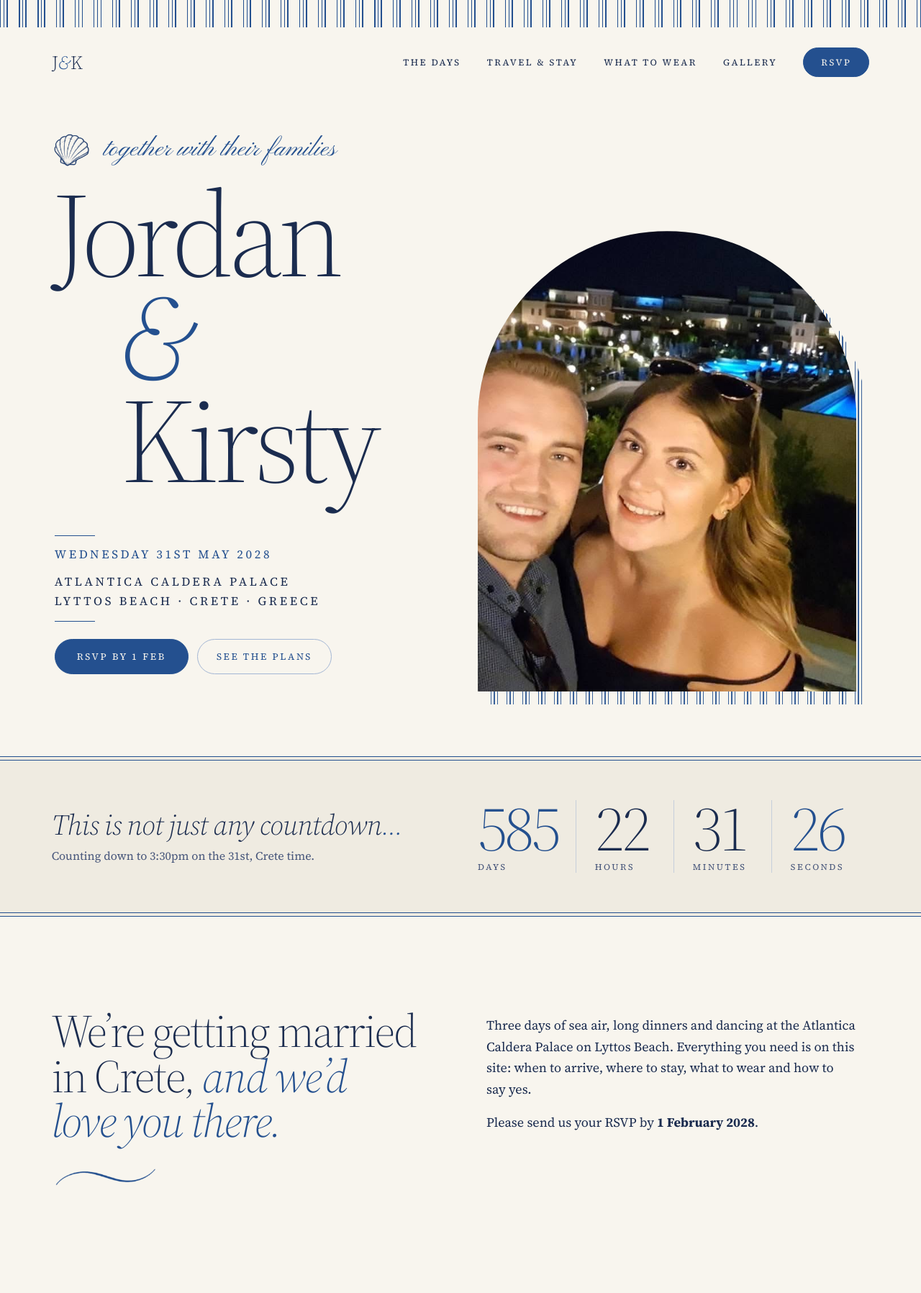
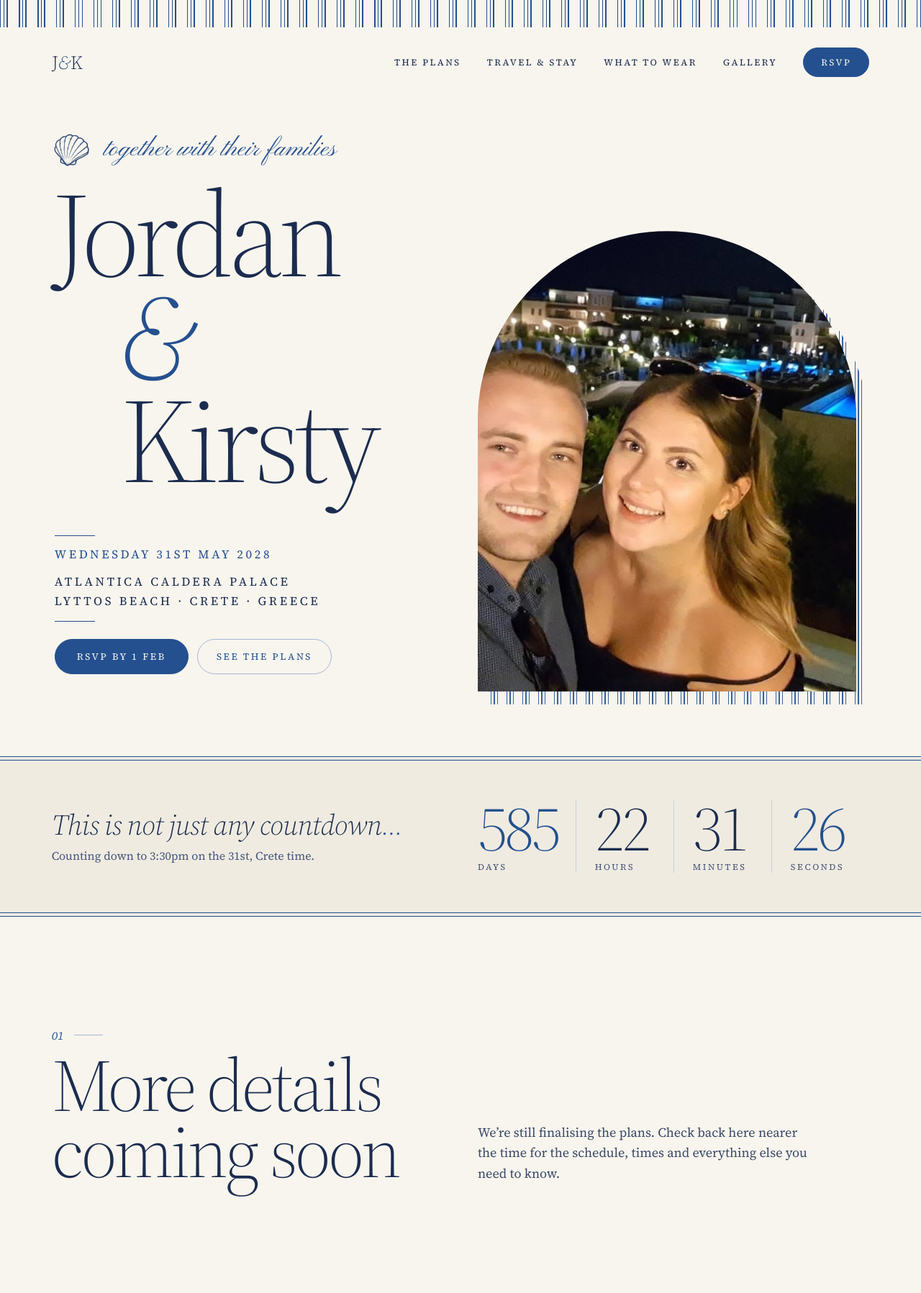
Before and after one commit to peterkey/jkwedding, a plain HTML site: page index.html in a window 1280 px wide. Shown: the top 1797 px of the page at 72% size. Drawn offline with Linux system fonts and the light colour scheme; no server answers.

Commit message:
Hide intro and schedule behind a coming-soon section
The plans for the days around the wedding aren't final, so the intro
and The days are hidden (not removed) and references to three days or
a wedding week are taken out of the visible page.

Co-Authored-By: Claude Opus 5.5 (1M context) <noreply@anthropic.com>

```diff
--- a/index.html
+++ b/index.html
@@ -41,7 +41,7 @@
 <!-- ============ HEADER (desktop) ============ -->
 <header class="site-header site-header--desktop">
   <a class="monogram" href="#home" aria-label="Jordan and Kirsty — back to top">J<span class="amp">&amp;</span>K</a>
-  <a class="nav-link" href="#days">The days</a>
+  <a class="nav-link" href="#days">The plans</a>
   <a class="nav-link" href="#travel">Travel &amp; stay</a>
   <a class="nav-link" href="#wear">What to wear</a>
   <a class="nav-link" href="#gallery">Gallery</a>
@@ -122,21 +122,37 @@
   </section>
 
   <!-- ============ INTRO ============ -->
-  <section class="intro">
+  <!-- HIDDEN FOR NOW: delete the word "hidden" below to bring this back -->
+  <section class="intro" hidden>
     <div class="intro__head" data-reveal>
       <h2>We’re getting married in Crete, <span class="amp">and we’d love you there.</span></h2>
       <img src="images/wave.png" alt="" width="480" height="112">
     </div>
     <div class="intro__body" data-reveal>
-      <p>Three days of sea air, long dinners and dancing at the Atlantica Caldera Palace on Lyttos Beach. Everything you need is on this site: when to arrive, where to stay, what to wear and how to say yes.</p>
+      <p>Sea air, a long dinner and dancing at the Atlantica Caldera Palace on Lyttos Beach. Everything you need is on this site: when to arrive, where to stay, what to wear and how to say yes.</p>
       <!-- EDIT: RSVP deadline (also appears in the RSVP section below) -->
       <p>Please send us your RSVP by <strong>1 February 2028</strong>.</p>
     </div>
   </section>
 </div>
 
+<!-- ============ COMING SOON ============ -->
+<!-- Stands in for The days until the plans are confirmed.
+     To bring The days back: delete this whole section, then in the one
+     below delete the word "hidden" and change id="days-full" to id="days". -->
+<section class="section" id="days">
+  <div class="section-head">
+    <div class="section-head__title">
+      <span class="numeral">01</span>
+      <h2 class="display" data-reveal>More details<br>coming soon</h2>
+    </div>
+    <p class="section-head__intro">We’re still finalising the plans. Check back here nearer the time for the schedule, times and everything else you need to know.</p>
+  </div>
+</section>
+
 <!-- ============ THE DAYS ============ -->
-<section class="section" id="days">
+<!-- HIDDEN FOR NOW: see the note on Coming soon above -->
+<section class="section" id="days-full" hidden>
   <div class="section-head">
     <div class="section-head__title">
       <span class="numeral">01</span>
@@ -263,8 +279,8 @@
       <p>Check yours is valid for your whole trip before you book.</p>
       <!-- EDIT: these dates follow the GOV.UK rules for Greece (issued less than
            10 years before you arrive, expiring at least 3 months after you leave),
-           worked out for the wedding week of 30 May to 1 June 2028. -->
-      <p class="note__live">For the wedding week, it needs to be issued after <strong>30 May 2018</strong> and expire on or after <strong>1 September 2028</strong>.</p>
+           worked out for travel around 30 May to 1 June 2028. -->
+      <p class="note__live">For the wedding, it needs to be issued after <strong>30 May 2018</strong> and expire on or after <strong>1 September 2028</strong>.</p>
       <a class="text-link" href="https://www.gov.uk/apply-renew-passport" target="_blank" rel="noopener">Renew on GOV.UK →</a>
     </div>
   </div>
@@ -556,7 +572,7 @@
   </div>
   <nav class="menu__links">
     <a href="#home">Home</a>
-    <a href="#days">The days</a>
+    <a href="#days">The plans</a>
     <a href="#travel">Travel &amp; stay</a>
     <a href="#wear">What to wear</a>
     <a href="#gallery">Gallery</a>
--- a/styles.css
+++ b/styles.css
@@ -144,6 +144,9 @@ main { flex: 1; }
   padding: var(--section-gap) var(--pad) 0;
   scroll-margin-top: 8px;
 }
+
+/* Sections parked for later with the hidden attribute */
+section[hidden] { display: none; }
 
 /* Section numeral "01"–"05": italic navy numeral, then a short line */
 .numeral {
```
